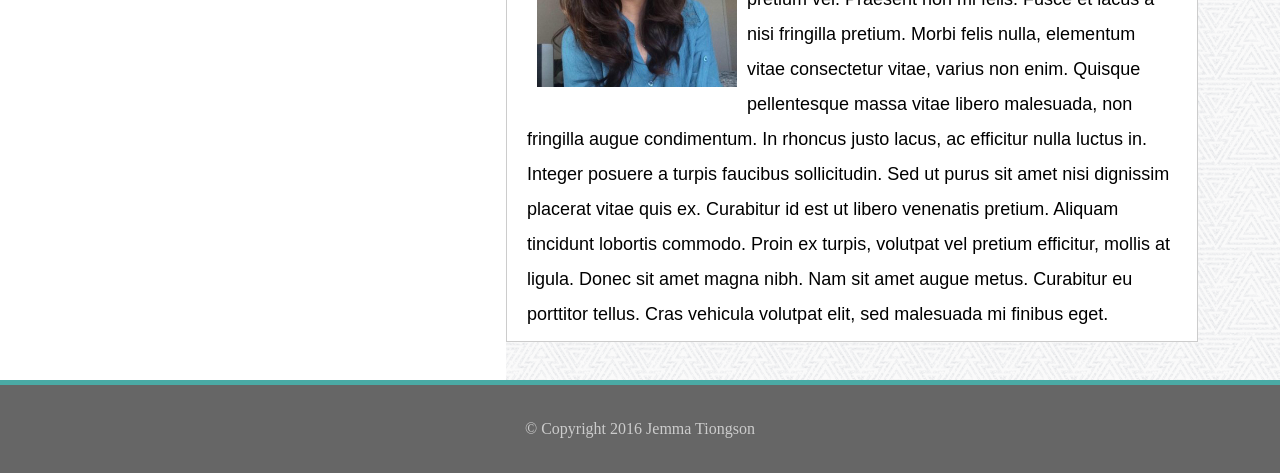
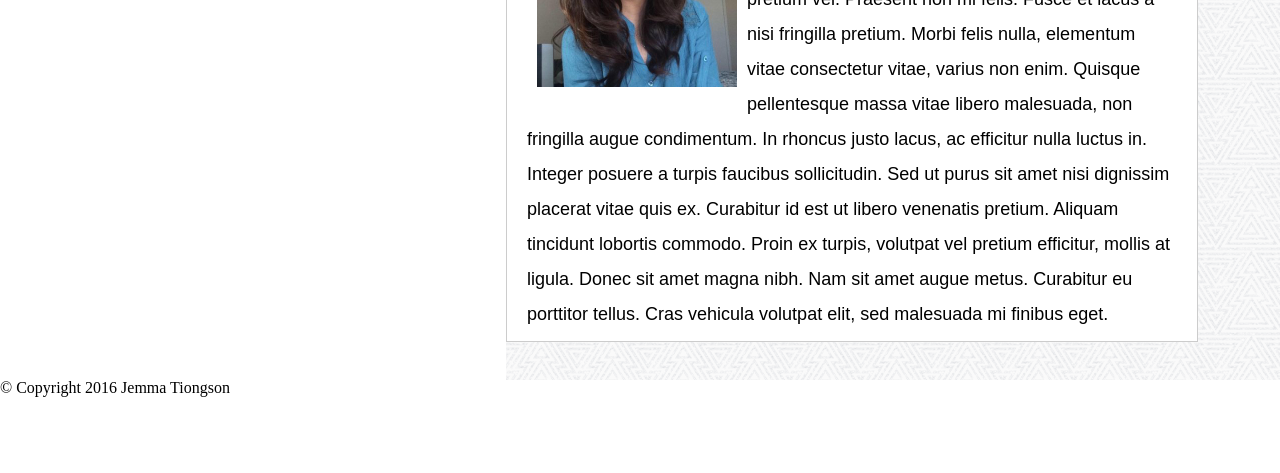
Before and after one commit to jemmamariex3/HW2--Portfolio, a plain HTML site: page assignment1/index.html in a window 1280 px wide. Shown: the part 363-836 px from the top of the page. After the commit the page ends 800 px from the top, so only its background shows below. Drawn offline with Linux system fonts and the light colour scheme.

Commit message:
Make changes

```diff
--- a/assignment1/assets/css/style.css
+++ b/assignment1/assets/css/style.css
@@ -1,12 +1,14 @@
-body{
+body {
     width: 100%;
     height: 100%;
+    margin: 0 auto;
 }
 #header{
     width: 1000px;
     height:100px;
     margin-left: auto;
     margin-right: auto;
+    position: static;
 }
 #header-wrapper{
     background-color: white;
@@ -285,7 +287,7 @@ h4{
     width: 60px;
     height: 60px;
 }
-#footer{
+.footer {
     clear: both;
     text-align: center;
     background-color: #666666;
@@ -295,3 +297,13 @@ h4{
     border-top-width: thick;
     border-top-color: #4aaaa5;
 }
+
+@media screen (max-width: 980px){
+    body{
+        width: 980px;
+        height: 1118px;
+    }
+    #main-area{
+        background-color: grey;
+    }
+}
```
